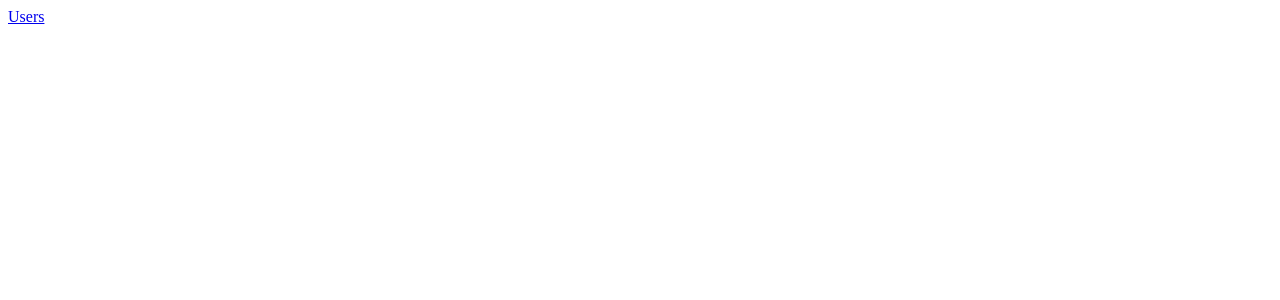
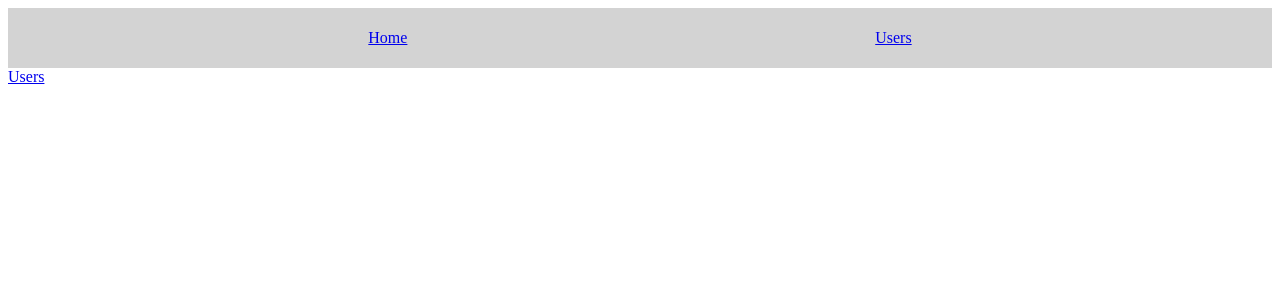
Before and after one commit to michaldobiezynski/nuxtBlog, a Nuxt app: page / in a window 1280 px wide. Shown: the top 300 px of the page. Built offline with nearby package versions, Linux system fonts and the light colour scheme.

Commit message:
Working with 'Normal' Components - Header component

```diff
--- /dev/null
+++ b/components/Header.vue
@@ -0,0 +1,33 @@
+<template>
+  <header class="header">
+    <ul class="nav-items">
+      <li>
+        <nuxt-link to="/">Home</nuxt-link>
+      </li>
+      <li>
+        <nuxt-link to="/users">Users</nuxt-link>
+      </li>
+    </ul>
+  </header>
+</template>
+
+<style scoped>
+.header {
+  width: 100%;
+  height: 60px;
+  display: flex;
+  justify-content: center;
+  align-items: center;
+  background-color: lightgray;
+}
+
+.nav-items {
+  list-style: none;
+  padding: 0;
+  margin: 0;
+  display: flex;
+  justify-content: space-around;
+  align-items: center;
+  width: 80%;
+}
+</style>
--- a/layouts/default.vue
+++ b/layouts/default.vue
@@ -1,5 +1,12 @@
 <template>
   <div>
+    <Header />
     <nuxt />
   </div>
 </template>
+<script>
+import Header from "~/components/Header";
+export default {
+  components: { Header },
+};
+</script>
--- a/layouts/users.vue
+++ b/layouts/users.vue
@@ -1,6 +1,12 @@
 <template>
   <div>
-    <header>USERS SECTION</header>
+    <Header />
     <nuxt />
   </div>
 </template>
+<script>
+import Header from "~/components/Header";
+export default {
+  components: { Header },
+};
+</script>
--- a/pages/users.vue
+++ b/pages/users.vue
@@ -6,6 +6,8 @@
   </div>
 </template>
 <script>
+
+
 export default {
   data() {
     return {
--- a/pages/users/index.vue
+++ b/pages/users/index.vue
@@ -1,5 +1,7 @@
 <template>
-  <p>Please enter an id and click the button.</p>
+  <div>
+    <p>Please enter an id and click the button.</p>
+  </div>
 </template>
 <script>
 export default {
```
